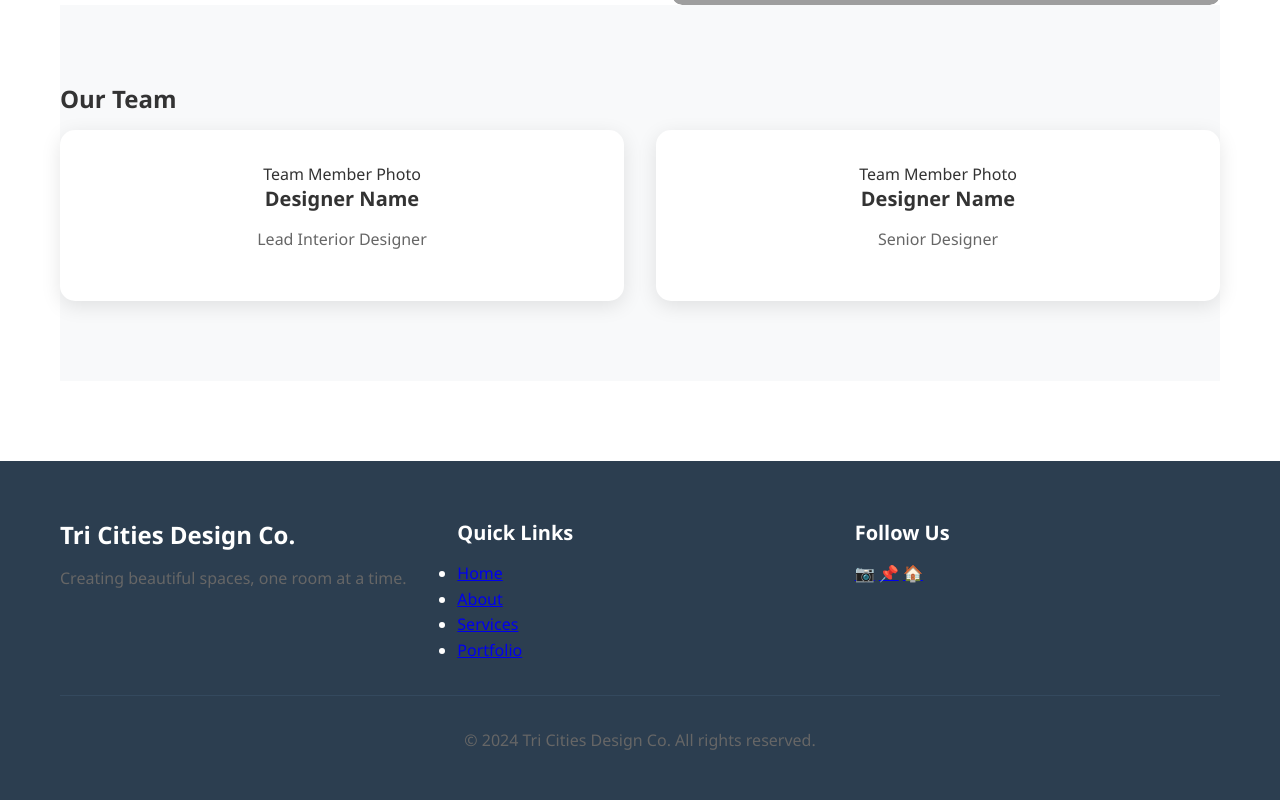
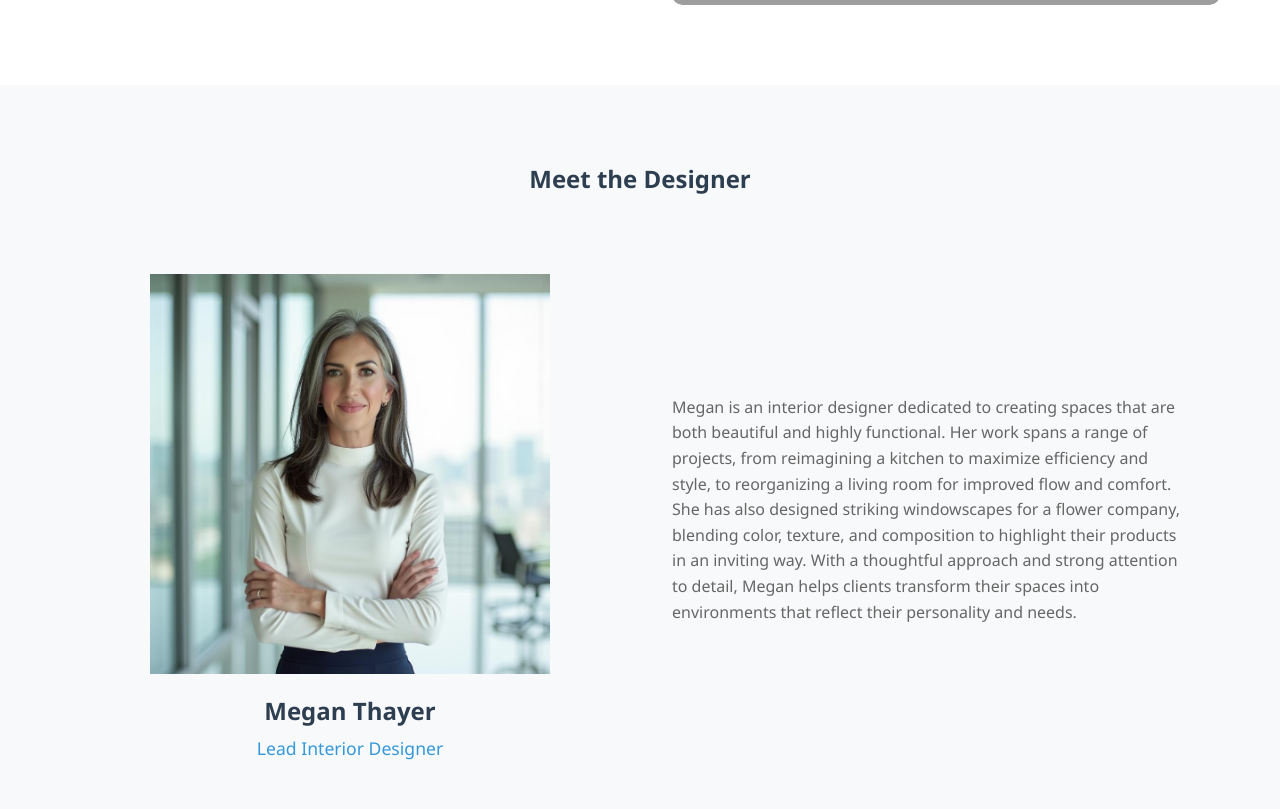
Before and after one commit to Chloe-Speshock/tri-cities-design-co-app, a website: page src/about.html in a window 1280 px wide. Shown: the part 571-1380 px from the top of the page. Drawn offline with Linux system fonts and the light colour scheme; grey boxes are pictures that could not be loaded.

Commit message:
fought with CSS to update the about page with designer info, photo and bio.

```diff
--- a/src/about.html
+++ b/src/about.html
@@ -52,28 +52,35 @@
             <img src="./media/fabric-samples.jpg" alt="Fabric Samples" />
           </div>
         </div>
+      </div>
+    </section>
 
-        <div class="team-section">
-          <h3>Our Team</h3>
-          <div class="team-grid">
-            <div class="team-member">
-              <div class="member-photo">
-                <div class="image-placeholder">
-                  <span>Team Member Photo</span>
-                </div>
-              </div>
-              <h4>Designer Name</h4>
-              <p>Lead Interior Designer</p>
+    <!-- Team Section -->
+    <section class="team-section">
+      <div class="container">
+        <h3>Meet the Designer</h3>
+        <div class="team-member">
+          <div class="member-photo-section">
+            <div class="member-photo">
+              <img src="./media/headshot.jpg" alt="Designer" />
             </div>
-            <div class="team-member">
-              <div class="member-photo">
-                <div class="image-placeholder">
-                  <span>Team Member Photo</span>
-                </div>
-              </div>
-              <h4>Designer Name</h4>
-              <p>Senior Designer</p>
+            <div class="member-details">
+              <h4>Megan Thayer</h4>
+              <p class="role">Lead Interior Designer</p>
             </div>
+          </div>
+          <div class="member-bio">
+            <p>
+              Megan is an interior designer dedicated to creating spaces that
+              are both beautiful and highly functional. Her work spans a range
+              of projects, from reimagining a kitchen to maximize efficiency and
+              style, to reorganizing a living room for improved flow and
+              comfort. She has also designed striking windowscapes for a flower
+              company, blending color, texture, and composition to highlight
+              their products in an inviting way. With a thoughtful approach and
+              strong attention to detail, Megan helps clients transform their
+              spaces into environments that reflect their personality and needs.
+            </p>
           </div>
         </div>
       </div>
--- a/src/index.css
+++ b/src/index.css
@@ -433,18 +433,63 @@ section:not(.hero) {
   padding: 80px 0;
 }
 
-.team-grid {
-  display: grid;
-  grid-template-columns: repeat(auto-fit, minmax(250px, 1fr));
-  gap: 2rem;
+.team-section h3 {
+  text-align: center;
+  margin-bottom: 3rem;
+  color: #2c3e50;
 }
 
 .team-member {
-  background: white;
+  display: flex;
+  align-items: center;
+  gap: 0;
+  width: 100%;
+  min-height: 60vh;
+}
+
+.member-photo-section {
+  flex: 1;
+  display: flex;
+  flex-direction: column;
+  align-items: center;
+  justify-content: center;
+  text-align: center;
   padding: 2rem;
-  border-radius: 15px;
-  text-align: center;
-  box-shadow: 0 5px 20px rgba(0, 0, 0, 0.1);
+}
+
+.member-photo img {
+  width: 400px;
+  height: 400px;
+  object-fit: cover;
+  object-position: center top;
+  border-radius: 0%;
+  margin-bottom: 1rem;
+}
+
+.member-details h4 {
+  color: #2c3e50;
+  margin-bottom: 0.5rem;
+  font-size: 1.5rem;
+}
+
+.member-details .role {
+  color: #3498db;
+  font-weight: 500;
+  font-size: 1.1rem;
+  margin: 0;
+}
+
+.member-bio {
+  flex: 1;
+  display: flex;
+  align-items: center;
+  padding: 2rem;
+}
+
+.member-bio p {
+  color: #666;
+  line-height: 1.6;
+  font-size: 1rem;
 }
 
 .team-member h3 {
```
Also changed, not shown: src/index.html (+0 -5 lines), src/media/headshot.jpg (added), src/media/megan.jpg (added).
